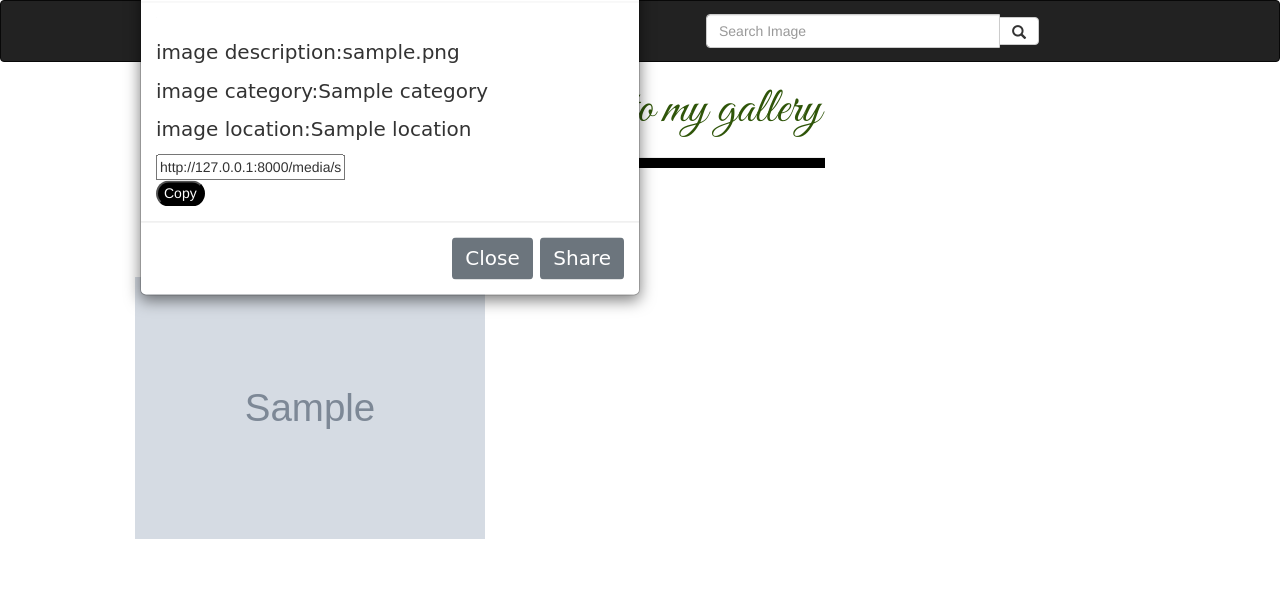
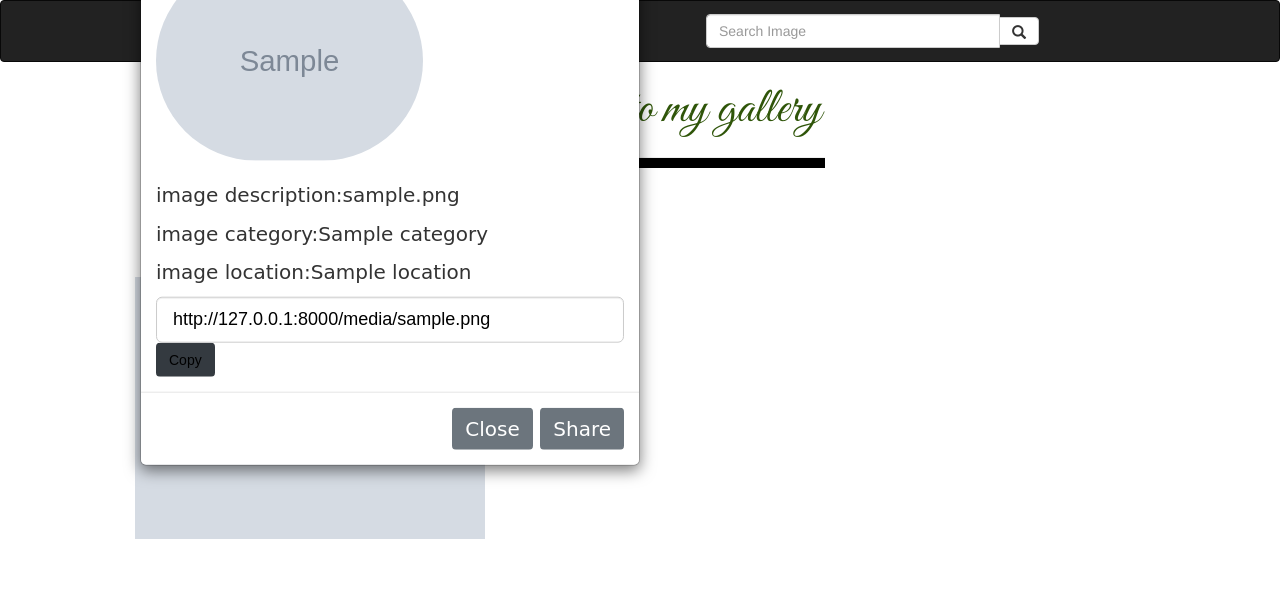
Before and after one commit to mediatrice8/portfolio-django, a Django app: page / in a window 1280 px wide, after a click that opens the changed part. Shown: the top 616 px of the page. Run offline with Django 3.2, Linux system fonts and the light colour scheme; tables that the repository leaves empty hold one stand-in row (values such as "Sample post"); grey boxes marked "Sample" are stand-in pictures; some libraries are stand-ins or nearby versions; some web fonts are replaced.

Commit message:
update the change of images

```diff
--- a/photos/templates/welcome.html
+++ b/photos/templates/welcome.html
@@ -53,8 +53,6 @@
       <div class="col-md-4">
          <p style="font-size: 20px;padding-left:100px;color:rgb(190, 10, 10);font-family: 'Sacramento', cursive">
           {{gallery.imageName}}</p><br>
-
-
         <img data-toggle="modal" data-target="#{{gallery.id}}" style="margin-left: 50px;margin-bottom: 50px" src="{{gallery.imagePath.url}}"
           class="img-responsive" alt="Image">
 
@@ -71,21 +69,30 @@
                 </button>
               </div>
               <div class="modal-body">
-                <img style="border-radius: 100px" src="{{gallery.imagePath.url}}" alt="gallery" height="1"> <br><br>
+                <img style="border-radius: 100px" src="{{gallery.imagePath.url}}" alt="gallery" height="200"> <br><br>
                 <p style="font-size: 20px;font-family: 'Sacramento', cursive">
                   image description:{{gallery.imageDescription}}</p>
                 <p style="font-size: 20px;font-family: 'Sacramento', cursive">
                   image category:{{gallery.image_category}}</p>
                 <p style="font-size: 20px;font-family: 'Sacramento', cursive">
                   image location:{{gallery.image_location}}</p>
-                  <input type="text" value="http://127.0.0.1:8000{{gallery.imagePath.url}}" id="myInput">
-                  <br>
-                  <button onclick="myFunction()" id="btn">Copy</button>
 
-                <!-- <input type="text" value="http://127.0.0.1:8000{{gallery.imagePath.url}}" id="myInput" style="font-family: 'Sacramento', cursive;font-size: 20px">
-                <br>
-                <button class="rounded btn-primary" onclick=copyImageLink()>:clipboard:Copy Image Link</button> -->
+                <input class="form-control input-lg" type="text" value="http://127.0.0.1:8000{{gallery.imagePath.url}}"
+                id="{{gallery.id}}-url" style="color: black;font-family: 'Acme', sans-serif;">
+
+                <button class="btn btn-dark" onclick="copyUrl('{{gallery.id}}-url')"
+                style="color: black;font-family: 'Acme', sans-serif;">Copy</button>
+
               </div>
+              <script>
+                function copyUrl(element) {
+                var myVar = document.getElementById(element);
+                myVar.select();
+                document.execCommand('copy');
+                alert("Copied the link of image: " + myVar.value);
+              }
+
+                  </script>
               <div class="modal-footer">
                 <button type="button" class="btn btn-secondary" data-dismiss="modal" style="font-family: 'Sacramento', cursive;font-size: 20px">Close</button>
                 <button type="button" class="btn btn-secondary" data-dismiss="modal" style="font-family: 'Sacramento', cursive;font-size: 20px">Share</button>
@@ -95,22 +102,7 @@
         </div>
       </div>
 
-      <script>
-        function myFunction() {
-          var copyText = document.getElementById("myInput");
-          copyText.select();
-          copyText.setSelectionRange(0, 99999);
-          document.execCommand("copy");
 
-          var tooltip = document.getElementById("myTooltip");
-          tooltip.innerHTML = "Copied: " + copyText.value;
-        }
-
-        function outFunc() {
-          var tooltip = document.getElementById("myTooltip");
-          tooltip.innerHTML = "Copy to clipboard";
-        }
-        </script>
         {% endfor%}
     </div>
   {%endblock%}
```
